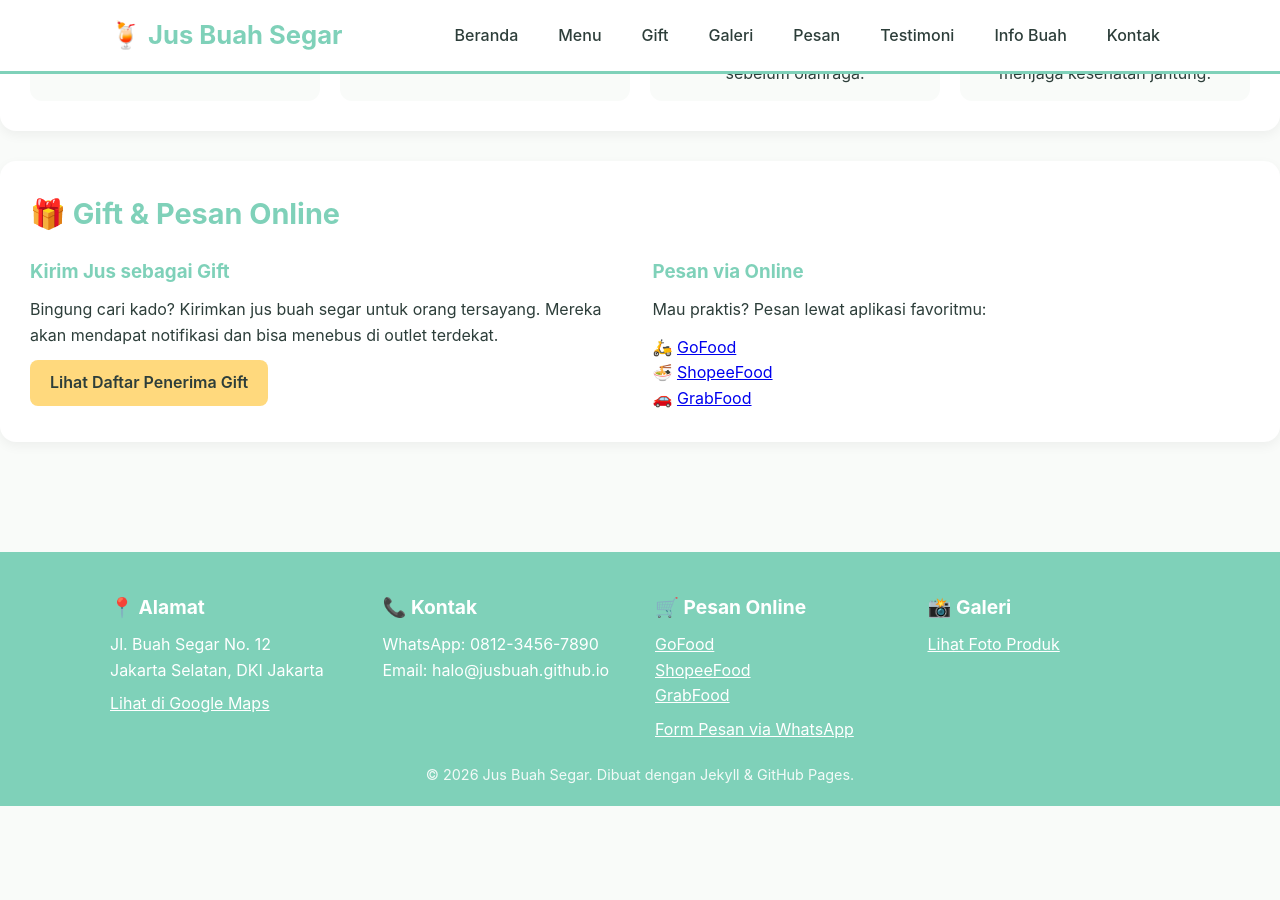
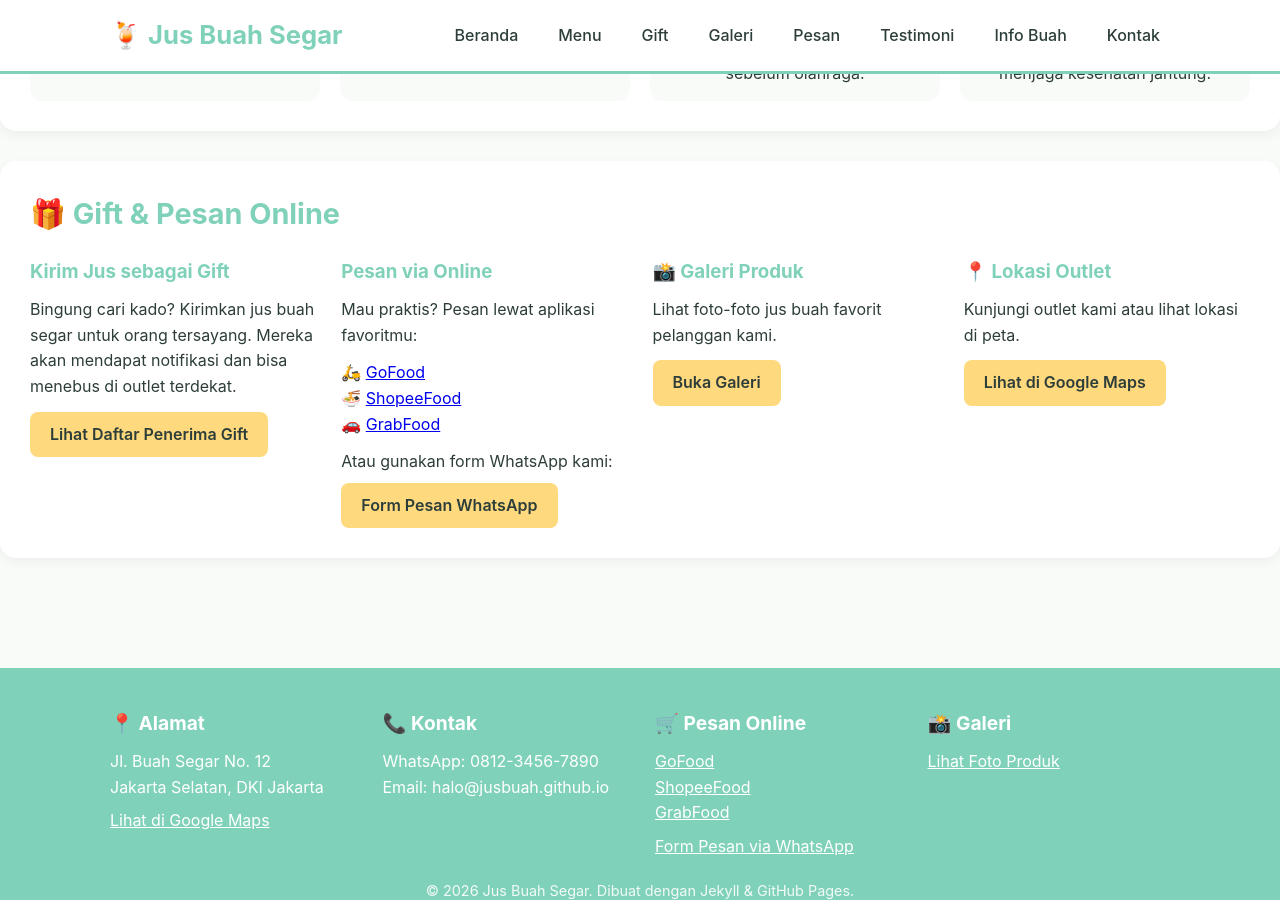
Before and after one commit to oviet711/jusbuah.github.io, a Jekyll site: the page built from index.md, in a window 1280 px wide and 900 px high, scrolled down 1381 px. Built offline with Jekyll 4.4.1, drawn with Linux system fonts in a browser that asks for light colours; before the commit the page ends 2187 px from its top, so only the background shows below that.

Commit message:
Update links and add product gallery section

```diff
--- a/index.md
+++ b/index.md
@@ -116,8 +116,32 @@ title: Beranda
       <ul style="list-style: none; padding-left: 0;">
         <li>🛵 <a href="https://gofood.co.id" target="_blank" rel="noopener">GoFood</a></li>
         <li>🍜 <a href="https://shopeefood.co.id" target="_blank" rel="noopener">ShopeeFood</a></li>
-        <li>🚗 <a href="#">GrabFood</a></li>
+        <li>🚗 <a href="https://grab.com" target="_blank" rel="noopener">GrabFood</a></li>
       </ul>
+      <p style="margin-top: 12px;">
+        Atau gunakan form WhatsApp kami:
+        <br />
+        <a href="/pesan" class="btn" style="margin-top: 8px; display: inline-block;">Form Pesan WhatsApp</a>
+      </p>
+    </div>
+
+    <div>
+      <h3 style="color: var(--primary); margin-bottom: 10px;">📸 Galeri Produk</h3>
+      <p style="margin-bottom: 12px;">
+        Lihat foto-foto jus buah favorit pelanggan kami.
+      </p>
+      <a href="/galeri" class="btn">Buka Galeri</a>
+    </div>
+
+    <div>
+      <h3 style="color: var(--primary); margin-bottom: 10px;">📍 Lokasi Outlet</h3>
+      <p style="margin-bottom: 12px;">
+        Kunjungi outlet kami atau lihat lokasi di peta.
+      </p>
+      <a href="https://www.google.com/maps/search/?api=1&query=Jl.+Buah+Segar+No.+12+Jakarta+Selatan"
+         target="_blank" rel="noopener" class="btn">
+        Lihat di Google Maps
+      </a>
     </div>
   </div>
 </section>
```
